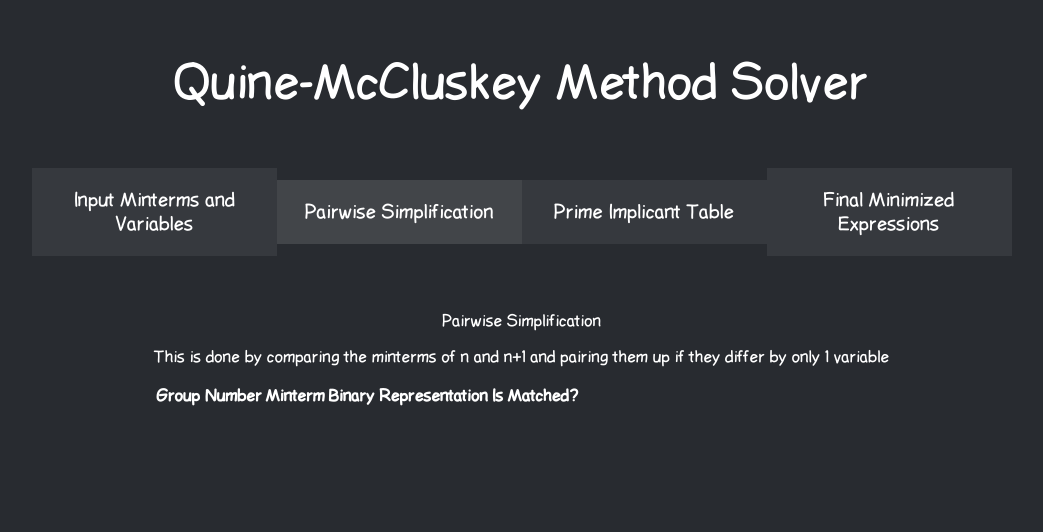
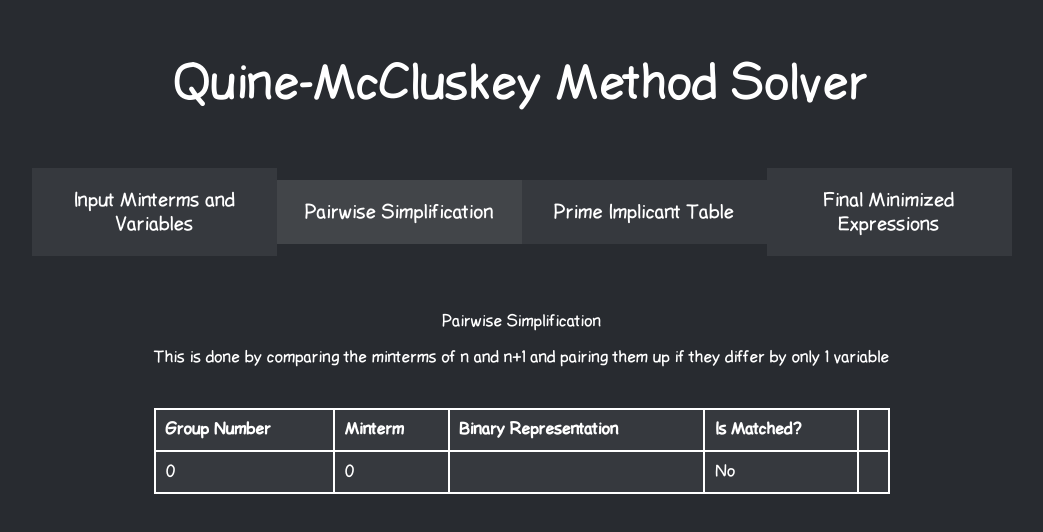
Before and after one commit to gmiracle17/CMSC-130-Quine-McCluskey-Method, a React (Create React App) app: page / in a window 1280 px wide. Both pictures are taken after a click on the element "Pairwise Simplification". Shown: the top 532 px of the page, without its empty margins (118-1161 px from the left). Built offline with nearby package versions, Linux system fonts and the light colour scheme.

Commit message:
Added design for the pairwise simplification table and changed the mintermsArray to complementMintermsArray for the pairwise simplification

```diff
--- /dev/null
+++ b/src/components/Pairwise.css
@@ -0,0 +1,15 @@
+.table-container {
+margin-top: 40px;
+}
+
+table {
+    width: 100%;
+    border-collapse: collapse;
+}
+
+td, th {
+    border: 2px solid white;
+    text-align: left;
+    padding: 10px;
+    background-color: #36393e;
+}
--- a/src/components/Pairwise.js
+++ b/src/components/Pairwise.js
@@ -1,5 +1,6 @@
 import React from 'react';
 import { useEffect } from 'react';
+import './Pairwise.css';
 
 function Pairwise({mintermsArray, variablesArray, setBinaryList, setMintermsList}) {
 
@@ -7,19 +8,9 @@ function Pairwise({mintermsArray, variablesArray, setBinaryList, setMintermsList
     const complementMintermsArray = allMinterms.filter(m => !mintermsArray.includes(m));
 
     let allTables = [];
-    let groupMap = createGroupMap(mintermsArray, variablesArray);
+    let groupMap = createGroupMap(complementMintermsArray, variablesArray);
     allTables.push(groupMap);
     let primeImplicantsList = [];
-    console.log('---------------------------------')
-
-    /*
-    console.log('Groupmap Entries: ', [...groupMap.entries()]);
-    console.log('MintermsArray', mintermsArray);
-    console.log('AllMinterms: ', allMinterms);
-    console.log('ComplementMinterms: ', complementMintermsArray);
-    console.log('Binary equivalent: ', getBinaryEquivalent(2, variablesArray));
-    console.log(groupMap);
-    */
 
     while (true) {
         let matchedPairsMap = new Map();
@@ -57,7 +48,7 @@ function Pairwise({mintermsArray, variablesArray, setBinaryList, setMintermsList
       }, []);
 
     return (
-        <div>
+        <div className='pairwise-container'>
             <p>Pairwise Simplification</p>
             <p>This is done by comparing the minterms of n and n+1 and pairing them up if they differ by only 1 variable</p>
             {
@@ -79,7 +70,7 @@ class MintermObject {
 
 function SimplificationTable({groupMap, index, variablesArray, getVariableEquivalent}) {
     return(
-        <div>
+        <div className='table-container'>
             <p>{(index === 0) ? '' : 'Round ' + index + ' Pairing'}</p>
             <table>
                 <thead>
```
